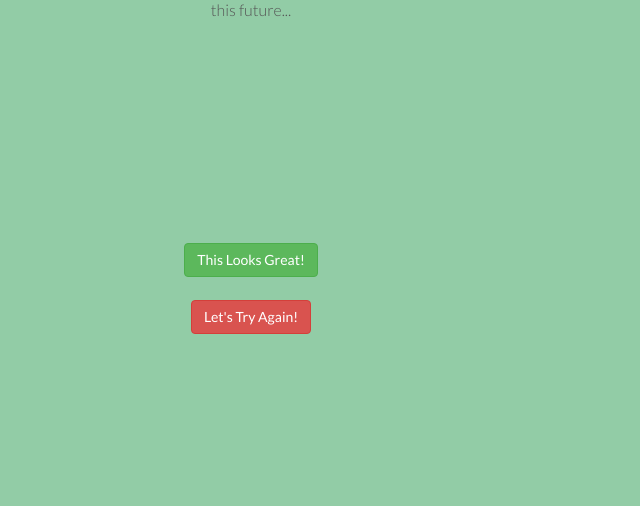
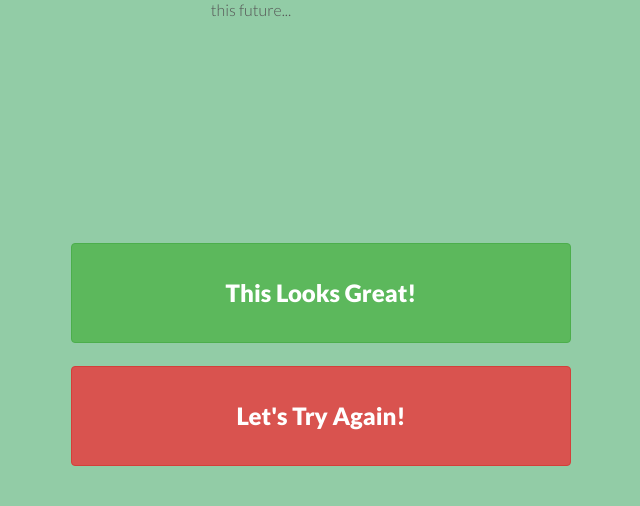
Before and after one commit to HTHSBlueprint/FashionBlueprint, a CodeIgniter app: page /form_handler in a window 1280 px wide. Shown: the part 591-1097 px from the top of the page, without its empty margins (389-1029 px from the left). Before the commit the page ends 925 px from the top, so only its background shows below. Run offline with CodeIgniter, Linux system fonts and the light colour scheme; data that the repository does not hold is empty; some libraries are stand-ins or nearby versions.

Commit message:
[new] Updated second page

```diff
--- a/application/views/result.php
+++ b/application/views/result.php
@@ -71,9 +71,9 @@
 <div class="container">
     <div class="row mt centered">
         <div class="col-lg-4 col-lg-offset-4">
-            <button type="button" class="btn btn-success">This Looks Great!</button><br/>
+            <button type="button" class="btn btn-success" style="width:500px; height:100px"><b> <font size=5>This Looks Great!</font></b></button><br/>
             <br/>
-            <button type="button" class="btn btn-danger">Let's Try Again!</button>
+            <button type="button" class="btn btn-danger" style="width:500px; height:100px"><b><font size=5>Let's Try Again!</font></b></button>
         </div>
     </div>
 </div>
--- a/css/main2.css
+++ b/css/main2.css
@@ -195,3 +195,7 @@ i {
     z-index: 2;
 }
     }
+
+#search {
+    width: 20em;  height: 2em;
+}
```
Also changed, not shown: css/main.css (line endings or trailing spaces).
